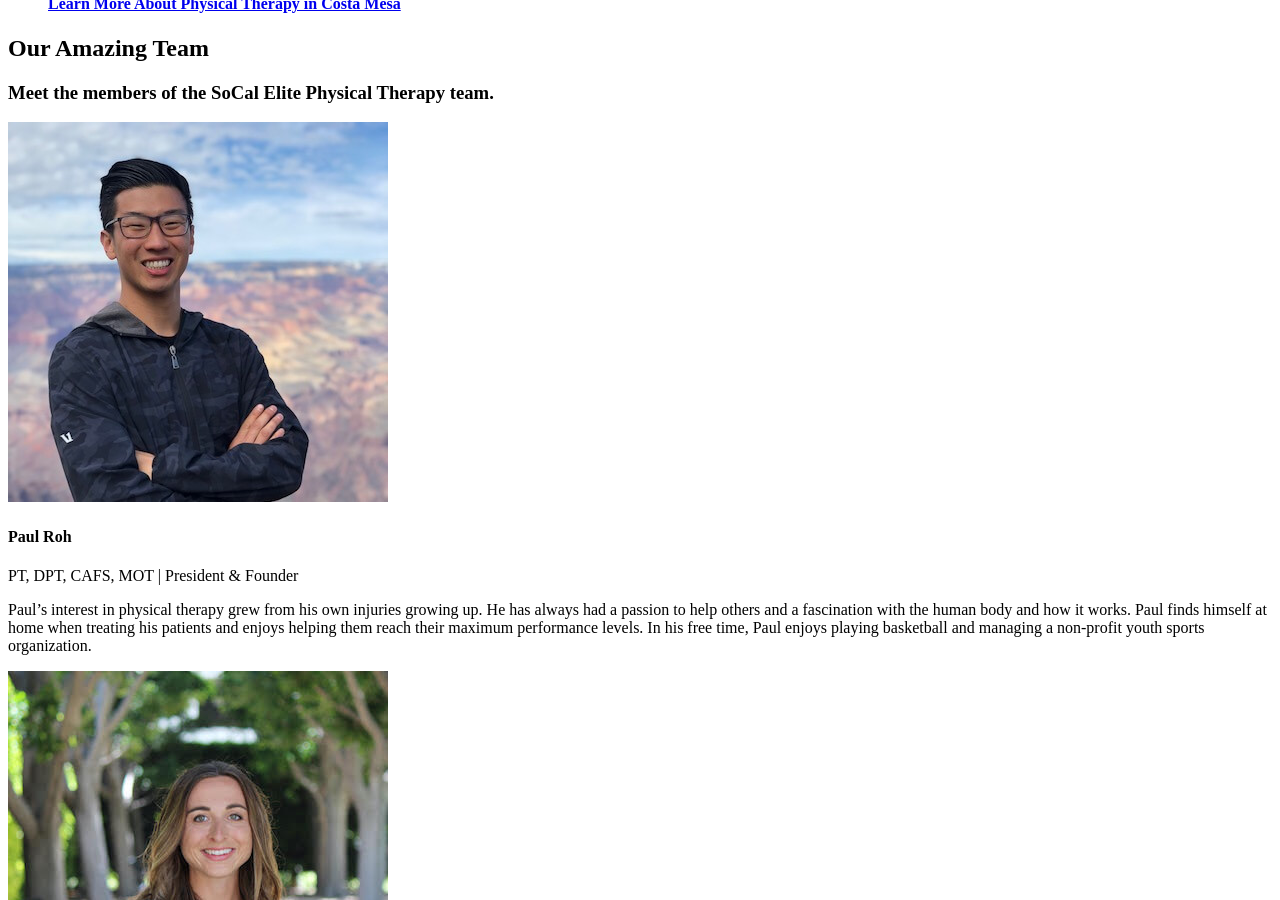
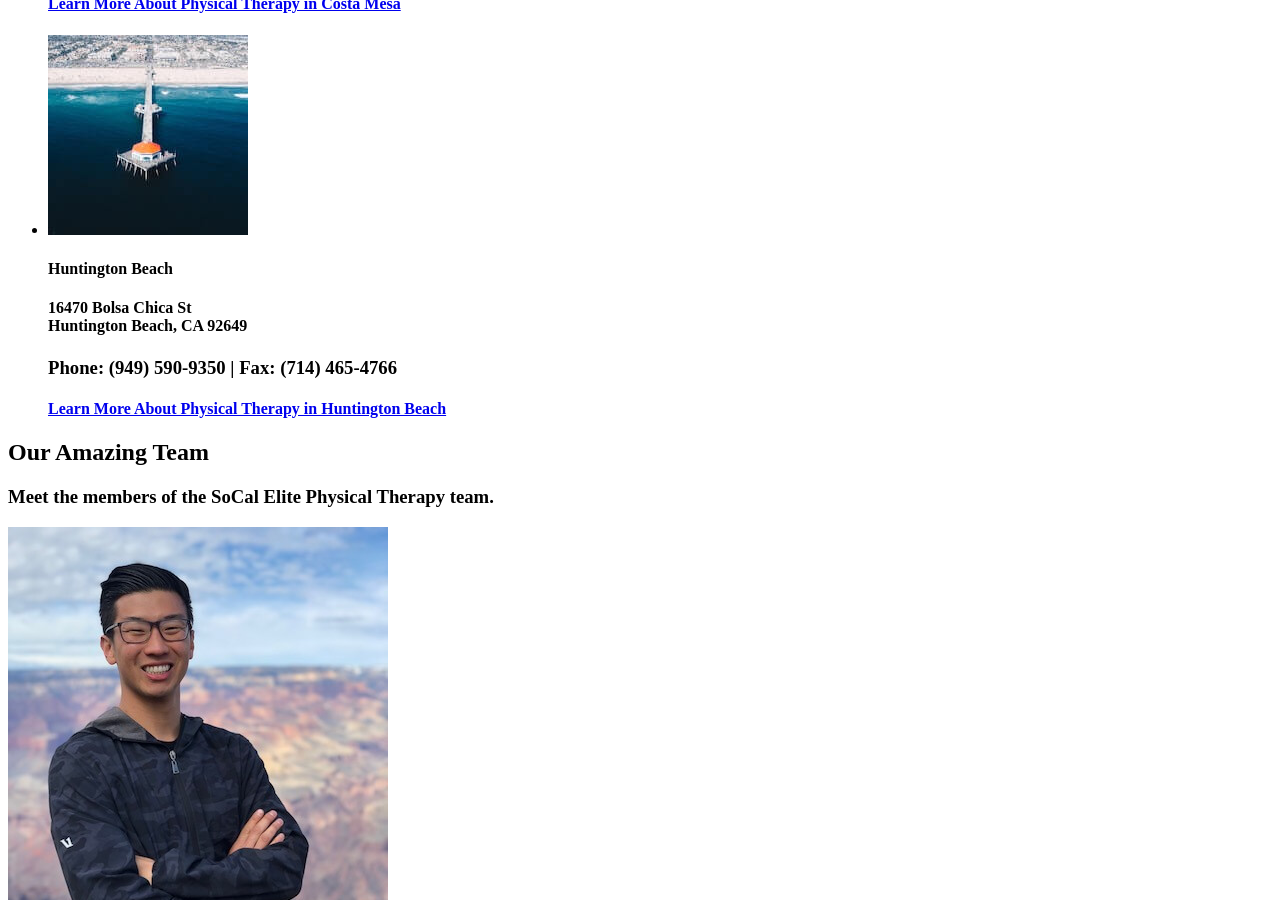
Before and after one commit to zac-heisey/socal-elite, a Jekyll site: the page built from index.md, in a window 1280 px wide and 900 px high, scrolled down 5886 px. Built offline with Jekyll 4.4.1, drawn with Linux system fonts in a browser that asks for light colours; some web fonts are replaced.

Commit message:
add huntington beach location

```diff
--- a/_includes/contact.html
+++ b/_includes/contact.html
@@ -29,6 +29,7 @@
                   <option value="Irvine/OC">Irvine/OC</option>\
                   <option value="Tustin">Tustin</option>
                   <option value="Costa Mesa">Costa Mesa</option>
+                  <option value="Huntington Beach">Huntington Beach</option>
                 </select>
               </div>
               <div class="control-group form-group">
--- a/_includes/css/agency.css
+++ b/_includes/css/agency.css
@@ -316,6 +316,10 @@
 
 header#orange-county {
   background-image: linear-gradient(to top, rgba(179, 153, 93, 0.8), rgba(46, 49, 65, 0.8)), url('{{ site.baseurl }}/img/locations/orange-county-header-bg.jpg');
+}
+
+header#huntington-beach {
+  background-image: linear-gradient(to top, rgba(179, 153, 93, 0.8), rgba(46, 49, 65, 0.8)), url('{{ site.baseurl }}/img/locations/huntington-beach-header-bg.jpg');
 }
 
 header .intro-text {
--- a/_includes/locations.html
+++ b/_includes/locations.html
@@ -58,6 +58,22 @@
               </div>
             </div>
           </li>
+          <li class="timeline-inverted">
+            <div class="timeline-image">
+              <img class="img-circle img-responsive" src="img/locations/huntington-beach.jpg" title="SoCal Elite Physical Therapy Huntington Beach" alt="Huntington Beach physical therapy">
+            </div>
+            <div class="timeline-panel">
+              <div class="timeline-heading">
+                <h4>Huntington Beach</h4>
+                <h4 class="subheading">16470 Bolsa Chica St
+                  <br>Huntington Beach, CA 92649</h4>
+                <h3 class="section-subheading text-muted locations">Phone: (949) 590-9350 | Fax: (714) 465-4766</h3>
+              </div>
+              <div class="timeline-body">
+                <a href="/locations/huntington-beach-physical-therapy"><h4>Learn More About Physical Therapy in Huntington Beach</h4></a>
+              </div>
+            </div>
+          </li>
         </ul>
       </div>
     </div>
```
Also changed, not shown: _locations/huntington-beach-physical-therapy.md (added, +34 -0 lines), img/locations/huntington-beach-header-bg.jpg (added), img/locations/huntington-beach.jpg (added).
